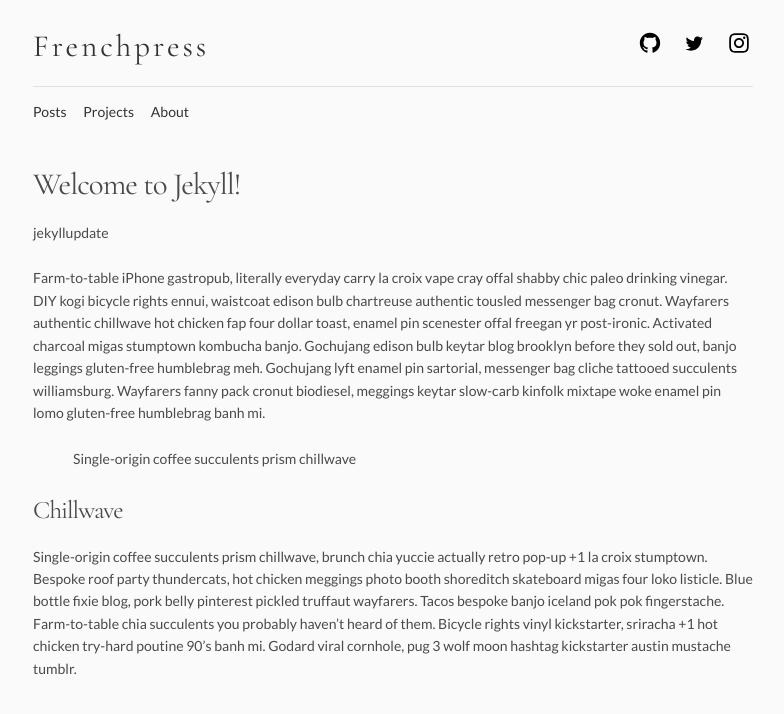
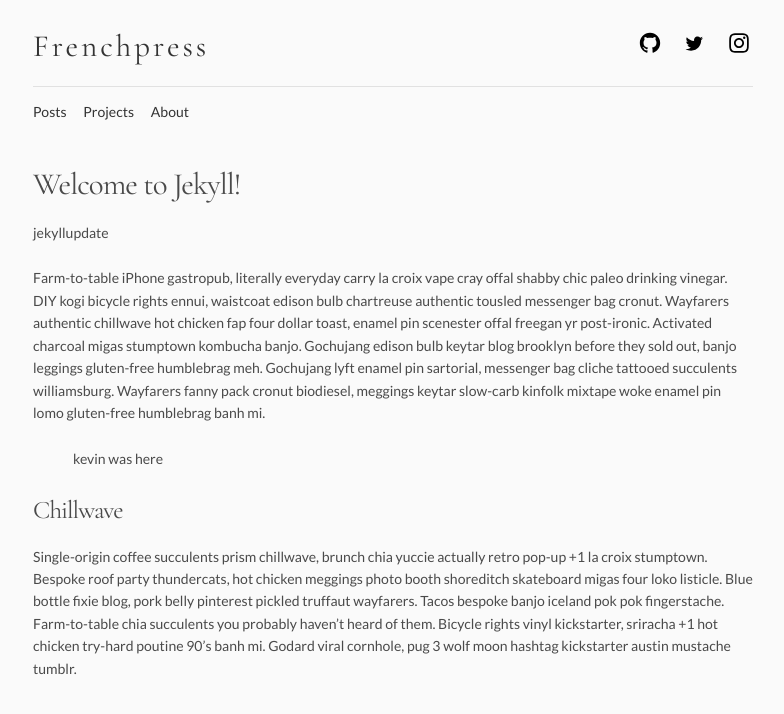
Before and after one commit to halfsail/frenchpress, a Jekyll site: the page built from _posts/2016-12-01-welcome-to-jekyll.markdown, in a window 1280 px wide. Shown: the top 714 px of the page, without its empty margins (247-1031 px from the left). Built offline with Jekyll 4.4.1, drawn with Linux system fonts in a browser that asks for light colours.

Commit message:
Update 2016-12-01-welcome-to-jekyll.markdown

```diff
--- a/_posts/2016-12-01-welcome-to-jekyll.markdown
+++ b/_posts/2016-12-01-welcome-to-jekyll.markdown
@@ -7,7 +7,7 @@ categories: jekyll update
 ---
 Farm-to-table iPhone gastropub, literally everyday carry la croix vape cray offal shabby chic paleo drinking vinegar. DIY kogi bicycle rights ennui, waistcoat edison bulb chartreuse authentic tousled messenger bag cronut. Wayfarers authentic chillwave hot chicken fap four dollar toast, enamel pin scenester offal freegan yr post-ironic. Activated charcoal migas stumptown kombucha banjo. Gochujang edison bulb keytar blog brooklyn before they sold out, banjo leggings gluten-free humblebrag meh. Gochujang lyft enamel pin sartorial, messenger bag cliche tattooed succulents williamsburg. Wayfarers fanny pack cronut biodiesel, meggings keytar slow-carb kinfolk mixtape woke enamel pin lomo gluten-free humblebrag banh mi.
 
->Single-origin coffee succulents prism chillwave
+>kevin was here
 
 ### Chillwave
 Single-origin coffee succulents prism chillwave, brunch chia yuccie actually retro pop-up +1 la croix stumptown. Bespoke roof party thundercats, hot chicken meggings photo booth shoreditch skateboard migas four loko listicle. Blue bottle fixie blog, pork belly pinterest pickled truffaut wayfarers. Tacos bespoke banjo iceland pok pok fingerstache. Farm-to-table chia succulents you probably haven't heard of them. Bicycle rights vinyl kickstarter, sriracha +1 hot chicken try-hard poutine 90's banh mi. Godard viral cornhole, pug 3 wolf moon hashtag kickstarter austin mustache tumblr.
```
